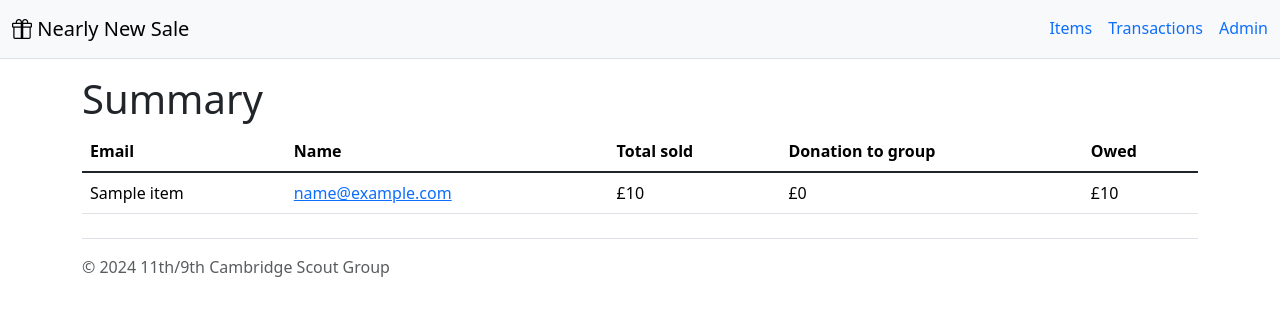
After one commit to dtwood/scoutsales, a Django app: page /nearly-new-sale/items/-/summary in a window 1280 px wide. The commit adds this page. Shown: the top 316 px of the page. Run offline with Django 5.2, Linux system fonts and the light colour scheme; a user stored in the database is signed in; tables that the repository leaves empty hold one stand-in row (values such as "Sample post"); some libraries are stand-ins or nearby versions.

Commit message:
Add summary of seller money owed

```diff
--- a/scoutsalesapp/urls.py
+++ b/scoutsalesapp/urls.py
@@ -24,7 +24,8 @@ urlpatterns = [
     path('', lambda request: HttpResponseRedirect(reverse('items-create')), name='home'),
     path('index.html', lambda request: HttpResponseRedirect(reverse('items-create'))),
     path('items', views.create, name="items-create"),
-    path('items/all', views.items, name="items-all"),
+    path('items/-/all', views.items, name="items-all"),
+    path('items/-/summary', views.summary, name="items-summary"),
     path('items/<slug:slug>', views.item, name="items"),
     path('items/<slug:slug>/print', views.print_item, name="items-print"),
     path('transactions', views.transactions, name="transactions"),
--- a/scoutsalesapp/views.py
+++ b/scoutsalesapp/views.py
@@ -2,7 +2,7 @@ import datetime
 import logging
 
 from django.contrib.auth.decorators import permission_required
-from django.db.models import Sum, Count
+from django.db.models import Sum, Count, F, Max
 from django.http import HttpResponseRedirect
 from django.shortcuts import render, get_object_or_404
 from django.urls import reverse
@@ -53,6 +53,15 @@ def items(request):
     else:
         items = Item.objects.filter(sold_in__sold_at__isnull=True)
     return render(request, 'items/items.html', {"items": items})
+
+
+@permission_required("scoutsalesapp.view_item")
+def summary(request):
+    sellers = (Item.objects.filter(sold_in__sold_at__isnull=False).values('seller_email', 'seller_name')
+               .annotate(Sum('price'))
+               .annotate(donation__sum=Sum(F('price') * F('donation')/100))
+               .annotate(owed__sum=F('price__sum')-F('donation__sum')))
+    return render(request, 'items/summary.html', {"sellers": sellers})
 
 @permission_required("scoutsalesapp.add_transaction")
 def basket(request):
--- a/templates/items/create.html
+++ b/templates/items/create.html
@@ -2,7 +2,7 @@
 
 {% load crispy_forms_tags %}
 
-{% block title %} Home {% endblock %}
+{% block title %}Home{% endblock %}
 
 {% block content %}
     <div>
--- a/templates/items/item.html
+++ b/templates/items/item.html
@@ -1,7 +1,7 @@
 {% extends "base.html" %}
 {% load static %}
 
-{% block title %} Home {% endblock %}
+{% block title %}Item{% endblock %}
 
 {% block style %}
 <link href="https://cdn.jsdelivr.net/npm/bootstrap@5.3.3/dist/css/bootstrap.min.css" rel="stylesheet"
--- a/templates/items/items.html
+++ b/templates/items/items.html
@@ -1,7 +1,7 @@
 {% extends "base.html" %}
 {% load static %}
 
-{% block title %} Items {% endblock %}
+{% block title %}Items{% endblock %}
 
 {% block style %}
     <link href="https://cdn.jsdelivr.net/npm/bootstrap@5.3.3/dist/css/bootstrap.min.css" rel="stylesheet"
--- /dev/null
+++ b/templates/items/summary.html
@@ -0,0 +1,39 @@
+{% extends "base.html" %}
+{% load static %}
+
+{% block title %}Summary{% endblock %}
+
+{% block style %}
+    <link href="https://cdn.jsdelivr.net/npm/bootstrap@5.3.3/dist/css/bootstrap.min.css" rel="stylesheet"
+          integrity="sha384-QWTKZyjpPEjISv5WaRU9OFeRpok6YctnYmDr5pNlyT2bRjXh0JMhjY6hW+ALEwIH" crossorigin="anonymous"
+          media="print">
+    <link rel="stylesheet" href="{% static 'print.css' %}" media="screen">
+{% endblock %}
+
+{% block content %}
+    <h1>Summary</h1>
+
+    <table class="table table-hover">
+        <thead>
+            <tr>
+                <th scope="col">Email</th>
+                <th scope="col">Name</th>
+                <th scope="col">Total sold</th>
+                <th scope="col">Donation to group</th>
+                <th scope="col">Owed</th>
+            </tr>
+        </thead>
+        <tbody class="table-group-divider">
+        {% for seller in sellers %}
+            <tr>
+                <td>{{ seller.seller_name }}</td>
+                <td><a href="mailto:{{ seller.seller_email }}">{{ seller.seller_email }}</a></td>
+                <td>£{{ seller.price__sum }}</td>
+                <td>£{{ seller.donation__sum }}</td>
+                <td>£{{ seller.owed__sum }}</td>
+            </tr>
+        {% endfor %}
+        </tbody>
+    </table>
+
+{% endblock %}
--- a/templates/transaction/basket.html
+++ b/templates/transaction/basket.html
@@ -1,7 +1,7 @@
 {% extends "base.html" %}
 {% load static %}
 
-{% block title %} Basket {% endblock %}
+{% block title %}Basket{% endblock %}
 
 {% block style %}
     <link href="https://cdn.jsdelivr.net/npm/bootstrap@5.3.3/dist/css/bootstrap.min.css" rel="stylesheet"
--- a/templates/transaction/transaction.html
+++ b/templates/transaction/transaction.html
@@ -1,7 +1,7 @@
 {% extends "base.html" %}
 {% load static %}
 
-{% block title %} View Transaction {% endblock %}
+{% block title %}View Transaction{% endblock %}
 
 {% block style %}
     <link href="https://cdn.jsdelivr.net/npm/bootstrap@5.3.3/dist/css/bootstrap.min.css" rel="stylesheet"
--- a/templates/transaction/transactions.html
+++ b/templates/transaction/transactions.html
@@ -1,7 +1,7 @@
 {% extends "base.html" %}
 {% load static %}
 
-{% block title %} Transactions {% endblock %}
+{% block title %}Transactions{% endblock %}
 
 {% block style %}
     <link href="https://cdn.jsdelivr.net/npm/bootstrap@5.3.3/dist/css/bootstrap.min.css" rel="stylesheet"
```
